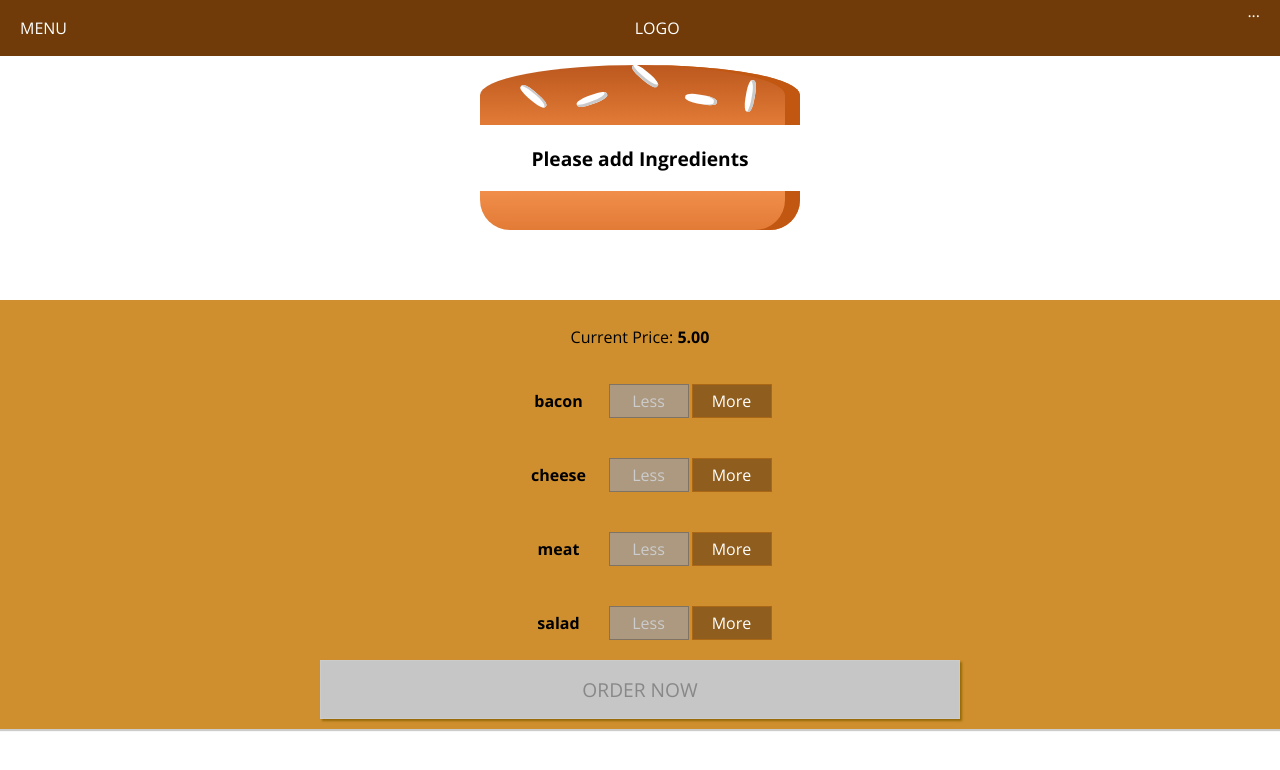
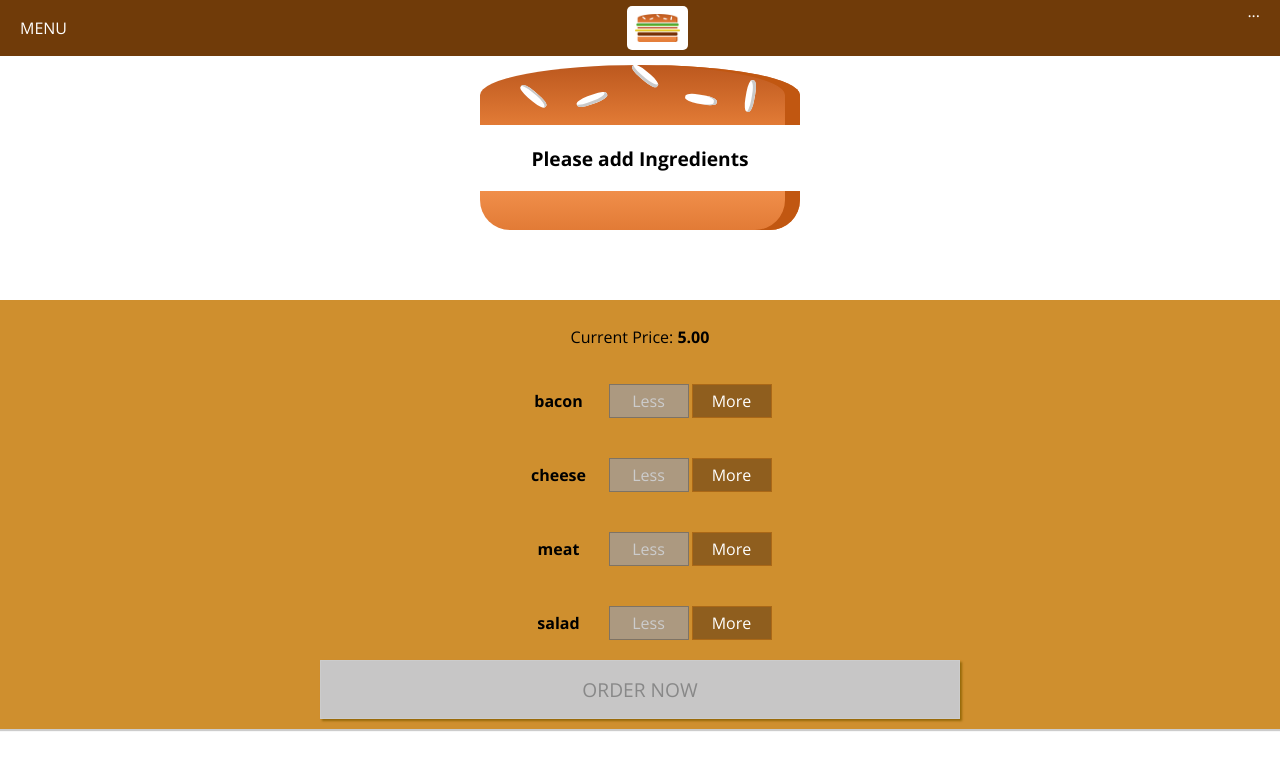
Before and after one commit to Nutod/react-burger-builder, a React app: page / in a window 1280 px wide. Shown: the top 770 px of the page. Built offline with nearby package versions, Linux system fonts and the light colour scheme.

Commit message:
Logo Component added

```diff
--- /dev/null
+++ b/src/components/Logo/Logo.js
@@ -0,0 +1,21 @@
+import React from "react";
+import burgerLogo from "../../assets/images/burger-logo.png";
+import styled from "styled-components";
+
+const LogoWrapper = styled.div`
+	background-color: #fff;
+	padding: 8px;
+	height: 80%;
+	box-sizing: border-box;
+	border-radius: 5px;
+`;
+
+const LogoImage = styled.img`
+	height: 100%;
+`;
+
+export default () => (
+	<LogoWrapper>
+		<LogoImage src={burgerLogo} alt="Logo" />
+	</LogoWrapper>
+);
--- a/src/components/Navigation/Toolbar/Toolbar.js
+++ b/src/components/Navigation/Toolbar/Toolbar.js
@@ -1,5 +1,6 @@
 import React from "react";
 import styled from "styled-components";
+import Logo from "../../Logo/Logo";
 
 const Header = styled.header`
 	height: 56px;
@@ -24,7 +25,7 @@
 export default () => (
 	<Header>
 		<div>MENU</div>
-		<div>LOGO</div>
+		<Logo />
 		<NavWrapper>...</NavWrapper>
 	</Header>
 );
```
Also changed, not shown: src/assets/images/burger-logo.png (added).
